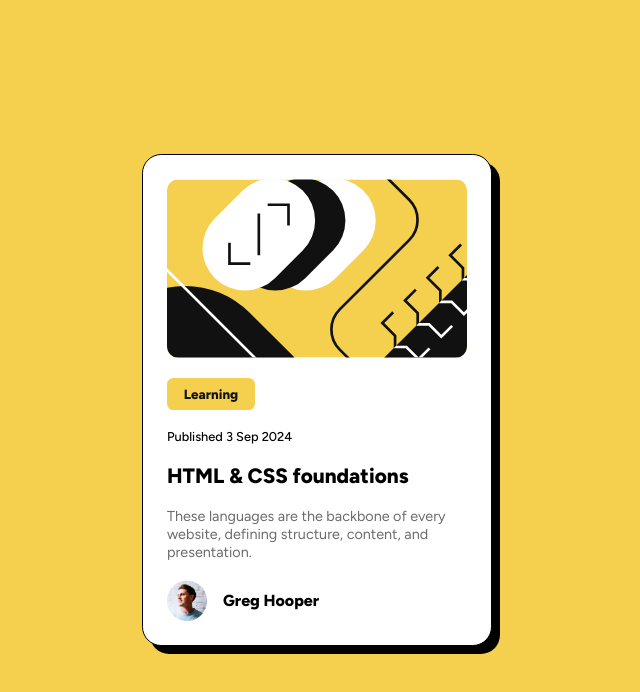
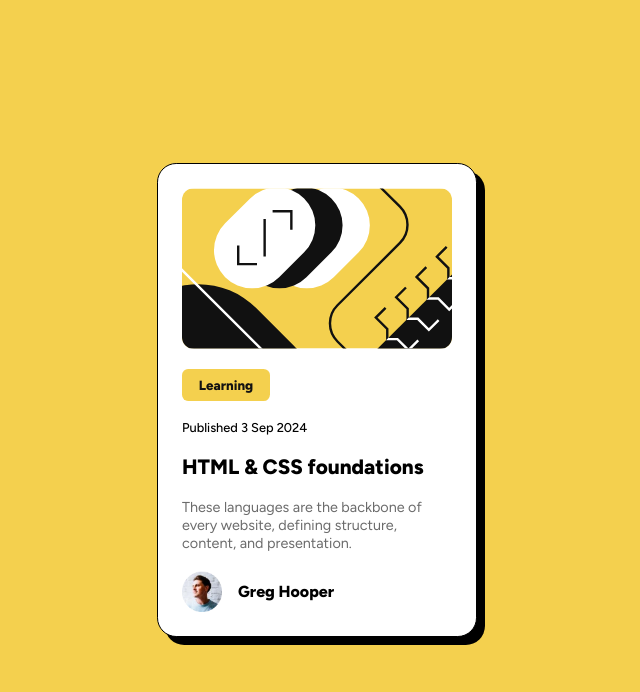
Before and after one commit to matiasaltier/CARD-Frontend-Mentor, a plain HTML site: page index.html in a window 1280 px wide. Shown: the whole page, without its empty margins (323-963 px from the left). Drawn offline with Linux system fonts and the light colour scheme.

Commit message:
Adjustment in card size

```diff
--- a/css/main.css
+++ b/css/main.css
@@ -24,7 +24,7 @@
 
 .hero-container {
     background-color: var(--white);
-    max-width: 350px;
+    max-width: 320px;
     display: flex;
     flex-direction: column;
     padding: 1.5rem;
```
